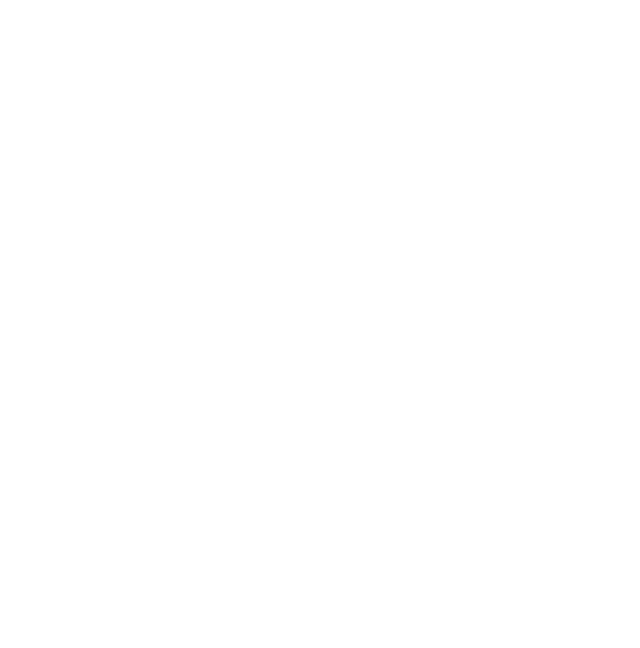
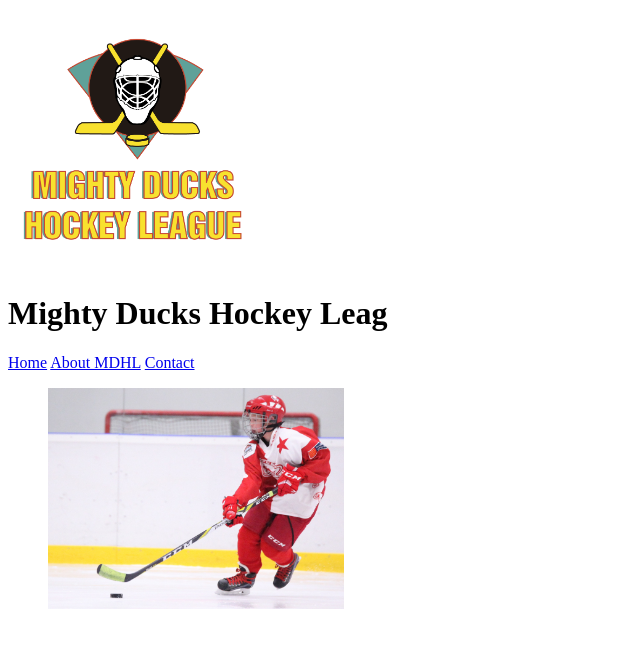
Before and after one commit to meryrob/MDHL_MelanyRobalo_T1M1, a plain HTML site: page about.html in a window 1280 px wide. Shown: the whole page, without its empty margins (0-640 px from the left). Drawn offline with Linux system fonts and the light colour scheme.

Commit message:
Parte de body

```diff
--- a/about.html
+++ b/about.html
@@ -7,4 +7,20 @@
     <title>Mighty Ducks Hockey Leag</title>
     <link rel="short cut icon" href="assets/Logo-Mighty-ducks-01.png" type="image/x-icon">
 </head>
+<body>
+    <header>
+        <img src="assets/Logo-Mighty-ducks-01.png" alt="Logo Mighty Ducks" style="width: 20%;">
+        <h1>Mighty Ducks Hockey Leag</h1>
+    </header>
+    <nav>
+        <a href="index.html">Home</a>
+        <a href="#">About MDHL</a>
+        <a href="contact.html">Contact</a>
+    </nav>
+    <main>
+        <figure>
+            <img src="assets/hockey-2.jpg" alt="Jugador de hockey patinando" style="width: 25%;">
+        </figure>
+    </main>
+</body>
 </html>
```
